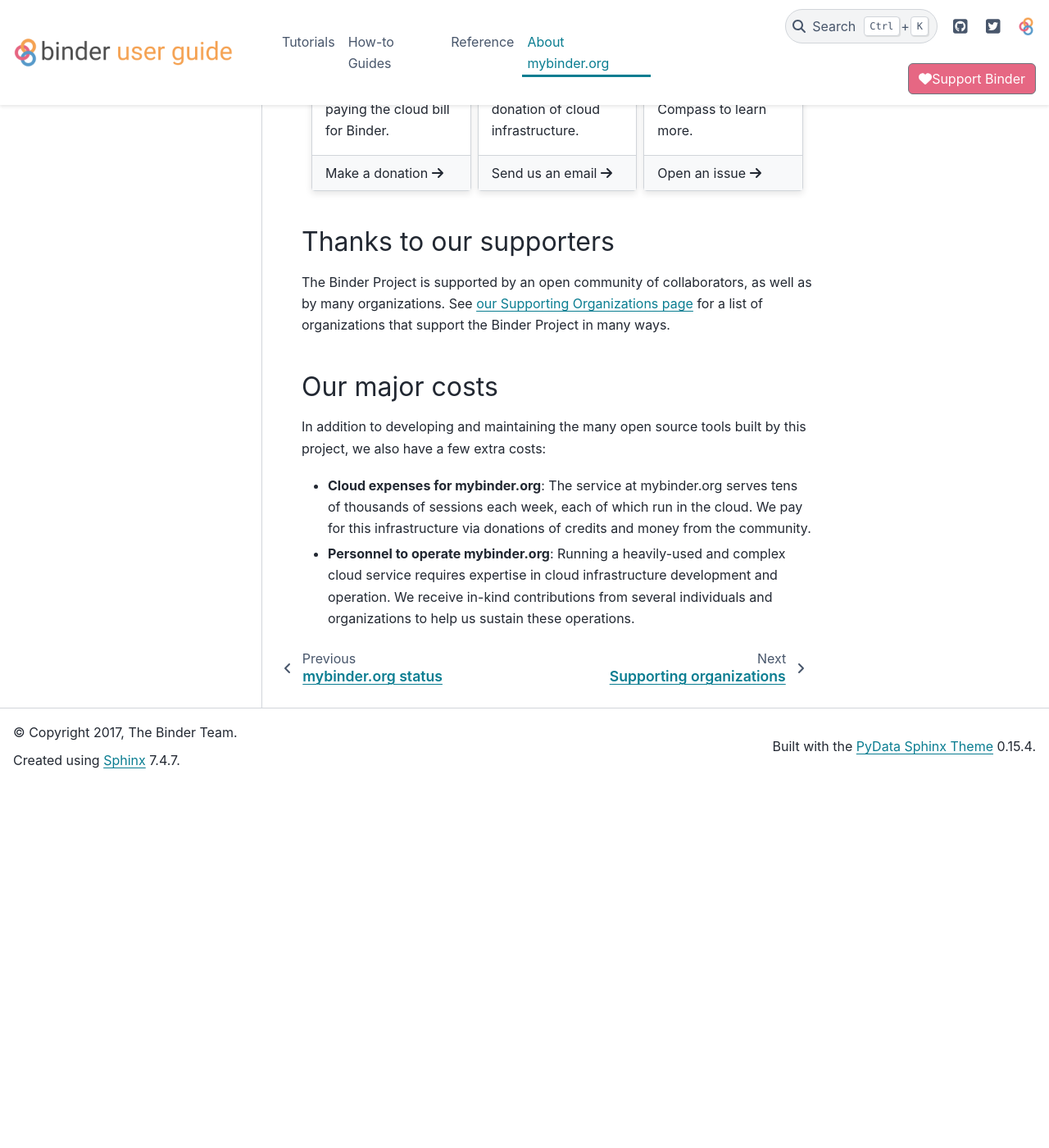
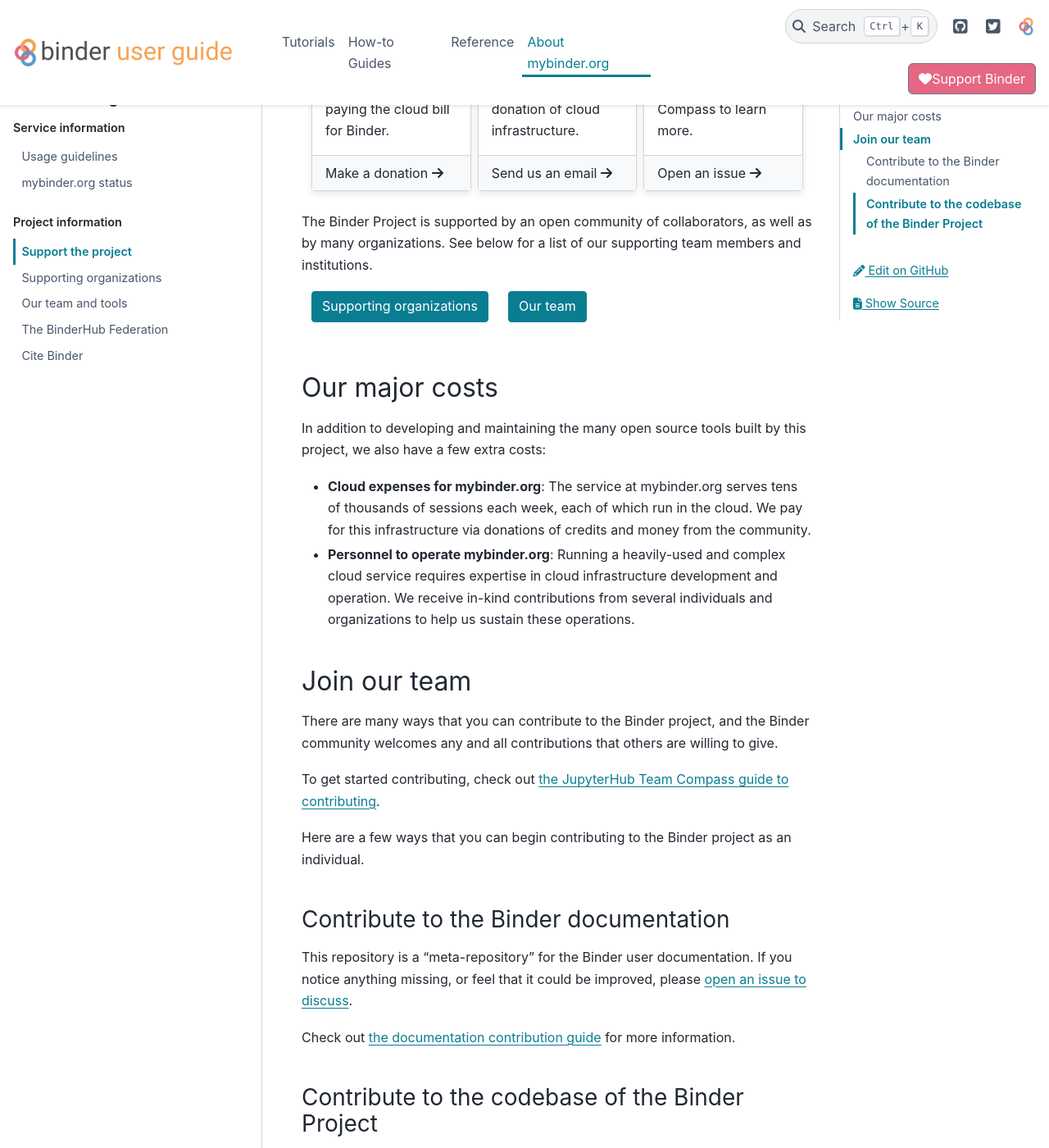
Before and after one commit to jupyterhub/mybinder.org-user-guide, a Sphinx documentation site: the page built from doc/about/support.md, in a window 1280 px wide and 1400 px high, scrolled down 540 px. Shown: the whole window at 82% size. Built offline with Sphinx 7.4.7 and the PyData theme 0.15.4, drawn with Linux system fonts in a browser that asks for light colours; pages that are not in the unit, such as notebooks, are missing from menus; before the commit the page ends 1497 px from its top, so only the background shows below that; some of the changed text lies outside the part shown.

Commit message:
Fixing up supporters page

````diff
--- a/doc/_data/scripts/load_pages_from_r2d.py
+++ b/doc/_data/scripts/load_pages_from_r2d.py
@@ -8,7 +8,7 @@
 
 # Grab the latest version of the configuration file examples and howtos
 # Files will be placed relative to documentation root
-dest_root = Path(__file__).parent.parent.parent.parent
+dest_root = Path(__file__).parent.parent.parent
 source_root = "https://raw.githubusercontent.com/jupyter/repo2docker/master/docs/source/"
 file_mappings = {
     "config_files.rst": "using/config_files.rst",
--- a/doc/about/index.md
+++ b/doc/about/index.md
@@ -9,13 +9,18 @@
 
 ```{toctree}
 :maxdepth: 2
+:caption: Service information
 
 user-guidelines
 status
+```
+
+```{toctree}
+:maxdepth: 2
+:caption: Project information
 support
-thanks
+supporters
 team
-contribute
 federation
 cite
 ```
--- a/doc/about/support.md
+++ b/doc/about/support.md
@@ -40,10 +40,25 @@
 
 ::::
 
-## Thanks to our supporters
+The Binder Project is supported by an open community of collaborators, as well as by many organizations.
+See below for a list of our supporting team members and institutions.
 
-The Binder Project is supported by an open community of collaborators, as well as by many organizations.
-See [our Supporting Organizations page](thanks.md) for a list of organizations that support the Binder Project in many ways.
+:::::{grid} auto
+
+::::{grid-item}
+:::{button-ref} supporters
+:color: primary
+Supporting organizations
+:::
+::::
+
+::::{grid-item}
+:::{button-ref} team
+:color: primary
+Our team
+:::
+::::
+:::::
 
 ## Our major costs
 
@@ -53,3 +68,22 @@
   We pay for this infrastructure via donations of credits and money from the community.
 - **Personnel to operate mybinder.org**: Running a heavily-used and complex cloud service requires expertise in cloud infrastructure development and operation.
   We receive in-kind contributions from several individuals and organizations to help us sustain these operations.
+
+## Join our team
+
+There are many ways that you can contribute to the Binder project, and the Binder community welcomes any and all contributions that others are willing to give.
+
+To get started contributing, check out [the JupyterHub Team Compass guide to contributing](https://jupyterhub-team-compass.readthedocs.io/en/latest/team/skills.html).
+
+Here are a few ways that you can begin contributing to the Binder project as an individual.
+
+### Contribute to the Binder documentation
+
+This repository is a "meta-repository" for the Binder user documentation. If you notice anything missing, or feel that it could be improved, please [open an issue to discuss](https://github.com/jupyterhub/binder/issues/new/choose).
+
+Check out [the documentation contribution guide](https://github.com/jupyterhub/binder/blob/master/CONTRIBUTING.rst) for more
+information.
+
+### Contribute to the codebase of the Binder Project
+
+Most of the code used by the Binder Project is not hosted in this repository. If you'd like to contribute to the code, check out [the JupyterHub Team Compass guide to contributing](https://jupyterhub-team-compass.readthedocs.io/en/latest/team/skills.html).
````
Also changed, not shown: doc/about/contribute.md (deleted, +0 -22 lines), doc/about/supporters.md (renamed from doc/about/thanks.md, +3 -12 lines), doc/about/team.md (+11 -0 lines).
